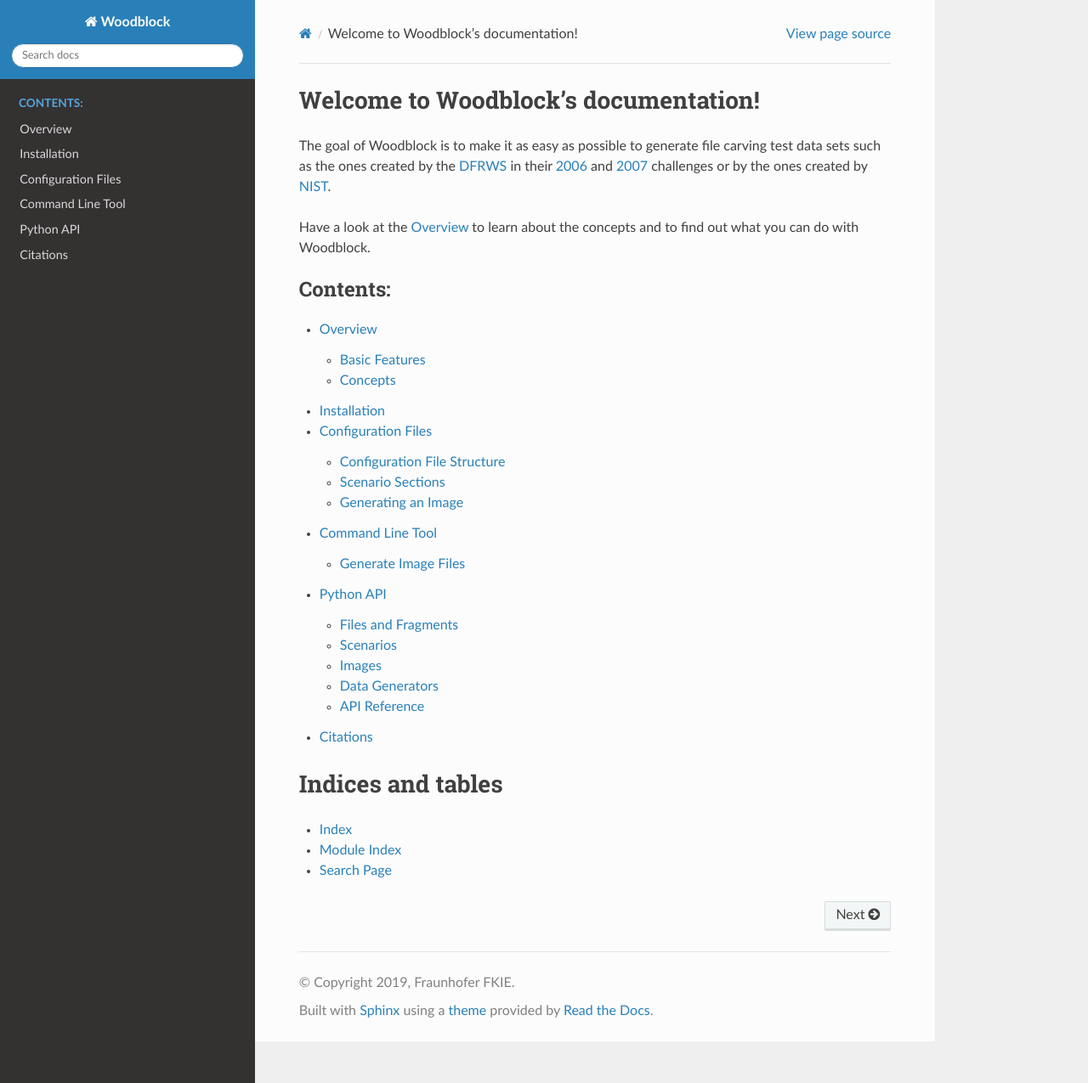
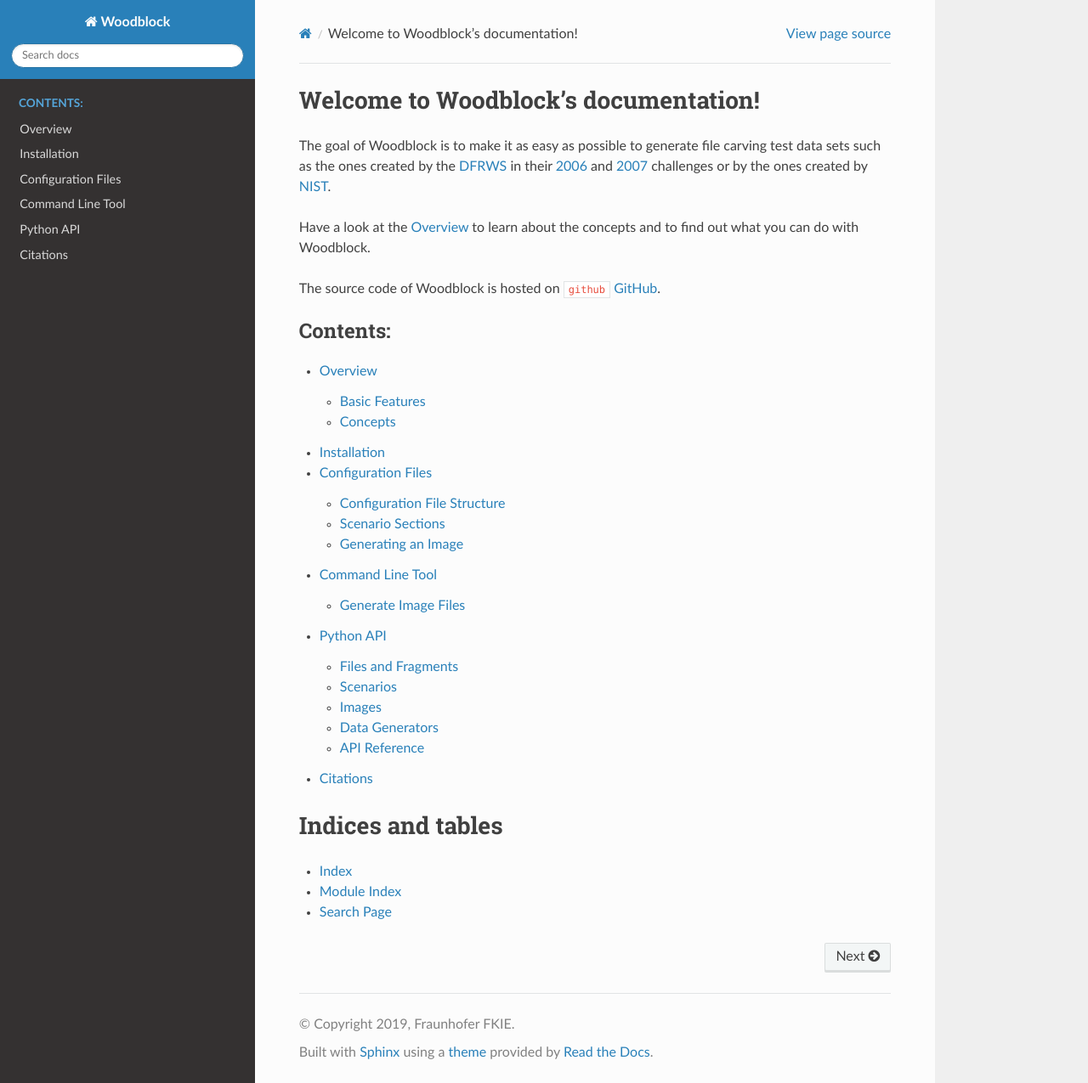
Before and after one commit to fkie-cad/woodblock, a Sphinx documentation site: the page built from docs/index.rst, in a window 1280 px wide and 1275 px high. Shown: the whole window at 85% size. Built offline with Sphinx 7.4.7 and the Read the Docs theme 2.0.0, drawn with Linux system fonts in a browser that asks for light colours; cross-references to code outside the pages are shown as plain code.

Commit message:
Add GitHub link

```diff
--- a/docs/conf.py
+++ b/docs/conf.py
@@ -13,6 +13,7 @@
 # import os
 # import sys
 # sys.path.insert(0, os.path.abspath('.'))
+import sphinx_fontawesome
 
 
 # -- Project information -----------------------------------------------------
@@ -31,6 +32,7 @@
 # extensions coming with Sphinx (named 'sphinx.ext.*') or your custom
 # ones.
 extensions = [
+    'sphinx_fontawesome'
 ]
 
 # Add any paths that contain templates here, relative to this directory.
--- a/docs/index.rst
+++ b/docs/index.rst
@@ -8,6 +8,8 @@
 
 Have a look at the :ref:`overview` to learn about the concepts and to find out
 what you can do with Woodblock.
+
+The source code of Woodblock is hosted on :fa:`github` `GitHub`_.
 
 .. toctree::
    :maxdepth: 2
@@ -33,3 +35,4 @@
 .. _2006: http://old.dfrws.org/2006/challenge/
 .. _2007: http://old.dfrws.org/2007/challenge/
 .. _NIST: https://www.nist.gov/itl/ssd/software-quality-group/computer-forensics-tool-testing-program-cftt/cftt-technical-0
+.. _GitHub: https://github.com/fkie-cad/woodblock
--- a/requirements.txt
+++ b/requirements.txt
@@ -6,6 +6,7 @@
 proselint
 Sphinx>=2.1.0
 sphinx-serve
+sphinx_fontawesome
 sphinx_rtd_theme
 
 # test related
```
